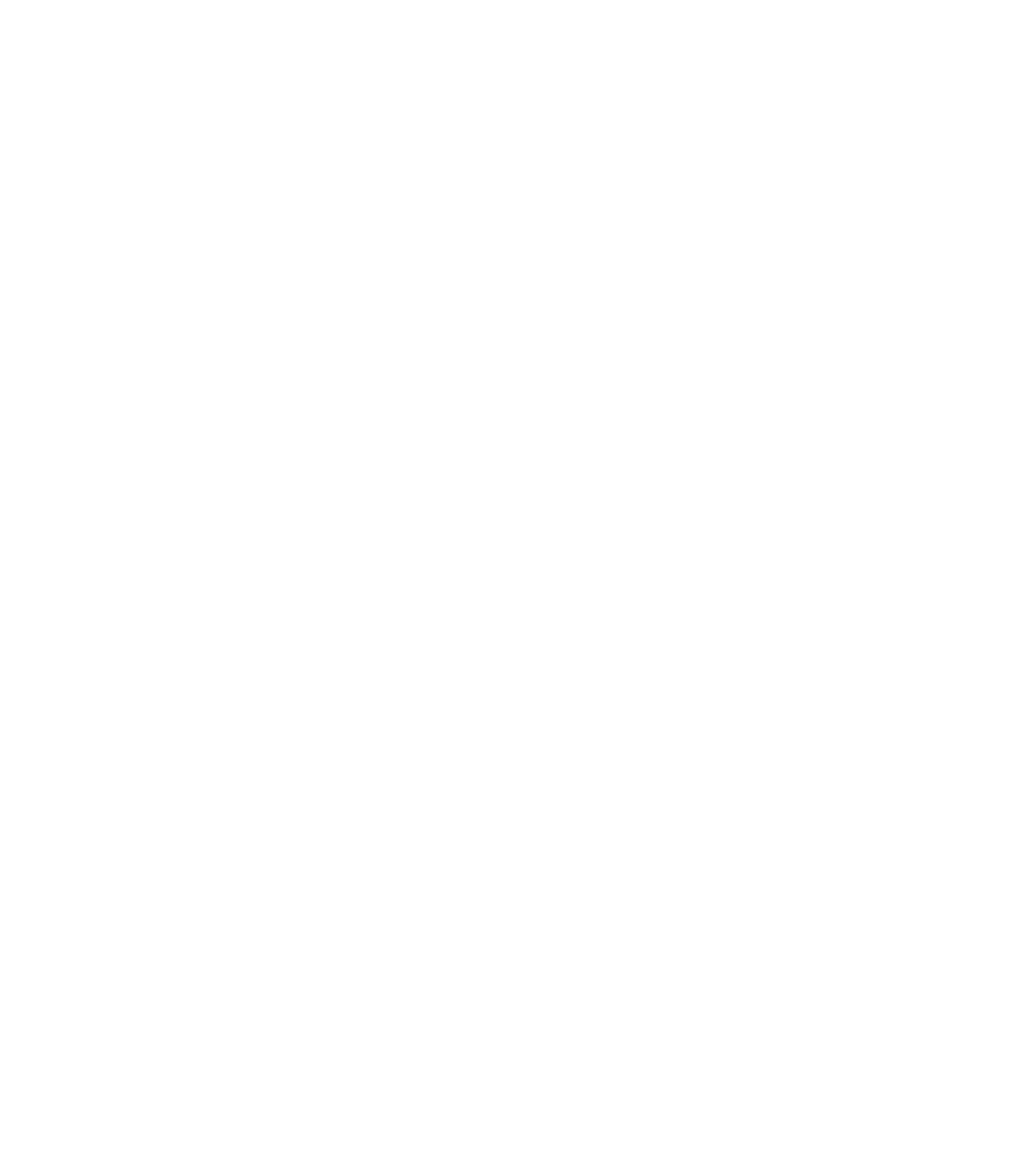
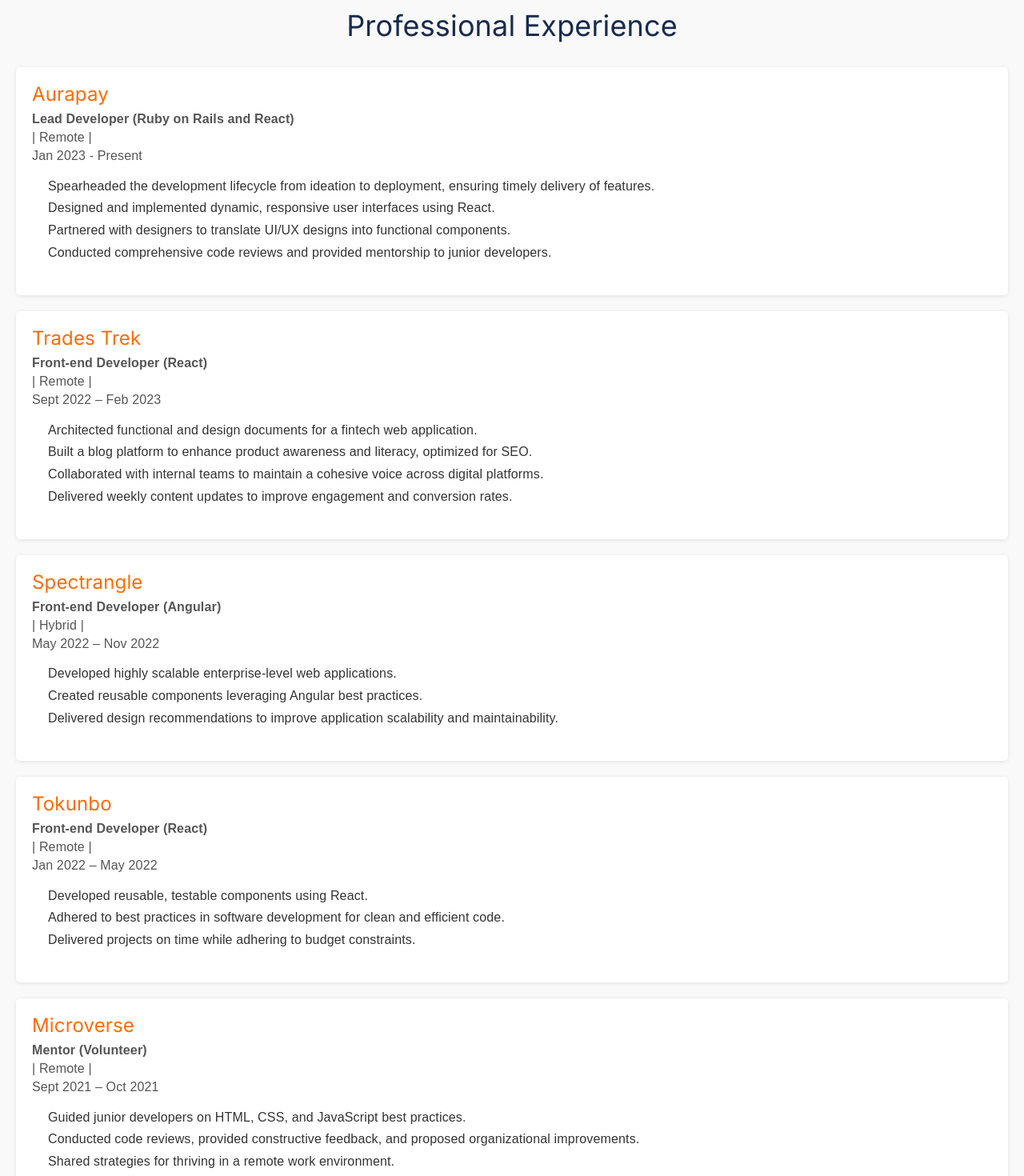
Before and after one commit to peterdgreat/My-Personal-Website, a React (Create React App) app: page / in a window 1280 px wide. Shown: the part 900-2370 px from the top of the page at 80% size. Built offline with nearby package versions, Linux system fonts and the light colour scheme.

Commit message:
Revamp 2025: portfolio

```diff
--- a/src/components/About.js
+++ b/src/components/About.js
@@ -5,36 +5,13 @@
   const resume = 'https://docs.google.com/document/d/19SpLg9utM6swG8RyV8wtlHqN1rI7P8ORgePVqErs0CA/edit?usp=sharing';
   return (
     <div className="about" id="about">
-      <header className="d-flex flex-column justify-content-start about-bg align-items-start">
-        <section className="m-container p-container">
-          <h2 data-aos="fade-right" className="name">
-            About me
-          </h2>
-          <p data-aos="fade-left" className="abt-size description">
-            {' '}
-            My biggest goal in life is to use software engineering to solve
-            real-world problems, I am a full-stack developer focused on being
-            valuable on any team I am on.
-          </p>
-          <p className="abt-size description" data-aos="fade-right">
-            I am an experienced developer that helps startups to build their
-            product from concept to launch. I presently work at a startup as a
-            front-end developer. I am a graduate of Microverse, a remote
-            software development school that uses pair programming and
-            real-world projects to teach software development. I am constantly
-            improving my skills. If you would like to get in contact about
-            potential job opportunities, please reach out!
-          </p>
+      <section className="d-flex justify-content-center">
         <div data-aos="fade-left" className="sp-btn">
           <a href={resume} target="_blank" rel="noreferrer">
             Get My Resume
           </a>
         </div>
       </section>
-      </header>
-      <div className="line-margin">
-        <hr />
-      </div>
       <section className="about-details">
         <ul className="technologies m-container p-container list-unstyled d-flex flex-column flex-md-row justify-content-between">
           <li>
--- /dev/null
+++ b/src/components/Experience.js
@@ -0,0 +1,94 @@
+import React from 'react';
+import '../styles/Experience.css'; // Import the CSS file
+
+export default function Experience() {
+  return (
+    <div className="experience">
+      <h2>Professional Experience</h2>
+      <div className="experience-item">
+        <h3>Aurapay</h3>
+        <p>
+          <strong>Lead Developer (Ruby on Rails and React)</strong>
+          <br />
+          | Remote |
+          <br />
+          Jan 2023 - Present
+        </p>
+        <ul>
+          <li>
+            Spearheaded the development lifecycle from ideation to deployment,
+            ensuring timely delivery of features.
+          </li>
+          <li>Designed and implemented dynamic, responsive user interfaces using React.</li>
+          <li>Partnered with designers to translate UI/UX designs into functional components.</li>
+          <li>Conducted comprehensive code reviews and provided mentorship to junior developers.</li>
+        </ul>
+      </div>
+
+      <div className="experience-item">
+        <h3>Trades Trek</h3>
+        <p>
+          <strong>Front-end Developer (React)</strong>
+          <br />
+          | Remote |
+          <br />
+          Sept 2022 – Feb 2023
+        </p>
+        <ul>
+          <li>Architected functional and design documents for a fintech web application.</li>
+          <li>Built a blog platform to enhance product awareness and literacy, optimized for SEO.</li>
+          <li>Collaborated with internal teams to maintain a cohesive voice across digital platforms.</li>
+          <li>Delivered weekly content updates to improve engagement and conversion rates.</li>
+        </ul>
+      </div>
+
+      <div className="experience-item">
+        <h3>Spectrangle</h3>
+        <p>
+          <strong>Front-end Developer (Angular)</strong>
+          <br />
+          | Hybrid |
+          <br />
+          May 2022 – Nov 2022
+        </p>
+        <ul>
+          <li>Developed highly scalable enterprise-level web applications.</li>
+          <li>Created reusable components leveraging Angular best practices.</li>
+          <li>Delivered design recommendations to improve application scalability and maintainability.</li>
+        </ul>
+      </div>
+
+      <div className="experience-item">
+        <h3>Tokunbo</h3>
+        <p>
+          <strong>Front-end Developer (React)</strong>
+          <br />
+          | Remote |
+          <br />
+          Jan 2022 – May 2022
+        </p>
+        <ul>
+          <li>Developed reusable, testable components using React.</li>
+          <li>Adhered to best practices in software development for clean and efficient code.</li>
+          <li>Delivered projects on time while adhering to budget constraints.</li>
+        </ul>
+      </div>
+
+      <div className="experience-item">
+        <h3>Microverse</h3>
+        <p>
+          <strong>Mentor (Volunteer)</strong>
+          <br />
+          | Remote |
+          <br />
+          Sept 2021 – Oct 2021
+        </p>
+        <ul>
+          <li>Guided junior developers on HTML, CSS, and JavaScript best practices.</li>
+          <li>Conducted code reviews, provided constructive feedback, and proposed organizational improvements.</li>
+          <li>Shared strategies for thriving in a remote work environment.</li>
+        </ul>
+      </div>
+    </div>
+  );
+}
--- a/src/components/Hero.js
+++ b/src/components/Hero.js
@@ -86,17 +86,6 @@
         }}
       />
       <div className=" w-100 h-100 d-flex align-items-start justify-content-end home ">
-        <section className="d-flex flex-md-column s-container">
-          <section className=" d-flex justify-content-center w-100 align-items-center">
-            <div className="headshot-container">
-              <img
-                className="headshot img-fluid"
-                src="https://res.cloudinary.com/djbriv46g/image/upload/v1651149619/passport_l1jeej.jpg"
-                alt="headshot"
-              />
-            </div>
-          </section>
-        </section>
         <section className="d-flex flex-column w-100 ">
           <div className="section m-container">
             <h2 className="name  ">
@@ -107,10 +96,9 @@
             <h3 className="title  ">I’am a Software Developer</h3>
             <div className="description  d-flex">
               <p>
-                I am a full stack developer with a passion for building
-                beautiful, intuitive, and responsive user interfaces. I am an
-                experienced developer that helps startups to build their product
-                from concept to launch.
+                Results-driven Full-Stack Web Developer with expertise in Ruby,
+                JavaScript, and Docker. Passionate about building scalable applications and delivering clean,
+                maintainable code.
               </p>
             </div>
           </div>
--- a/src/pages/LandingPage.js
+++ b/src/pages/LandingPage.js
@@ -1,14 +1,14 @@
 import React from 'react';
 import Hero from '../components/Hero';
-import Project from '../components/Project';
 import About from '../components/About';
 import Contact from '../components/Contact';
+import Experience from '../components/Experience';
 
 export default function LandingPage() {
   return (
     <>
       <Hero />
-      <Project />
+      <Experience />
       <About />
       <Contact />
     </>
--- a/src/styles/About.css
+++ b/src/styles/About.css
@@ -11,10 +11,9 @@
 }
 
 .about-bg {
-  background-image: url("../assets/about-m.png");
+
   background-repeat: no-repeat;
   background-position: bottom right;
-  padding-bottom: 150px;
 }
 
 .technologies {
@@ -82,10 +81,7 @@
 }
 
 @media screen and (min-width: 992px) {
-  .about-bg {
-    background-image: url("../assets/about-d.svg");
-    padding-bottom: 160px;
-  }
+
 
   .abt-size {
     padding-right: 100px;
--- /dev/null
+++ b/src/styles/Experience.css
@@ -0,0 +1,49 @@
+.experience {
+  background-color: #f9f9f9; /* Light background for contrast */
+  padding: 40px 20px; /* Padding around the content */
+  margin: 20px 0; /* Margin to separate from other sections */
+  border-radius: 8px; /* Rounded corners */
+  box-shadow: 0 2px 10px rgba(0, 0, 0, 0.1); /* Subtle shadow for depth */
+}
+
+.experience h2 {
+  font-family: 'Inter', sans-serif; /* Consistent font */
+  font-size: 36px; /* Larger font size for the heading */
+  color: #172b4d; /* Dark color for the heading */
+  text-align: center; /* Center the heading */
+  margin-bottom: 30px; /* Space below the heading */
+}
+
+.experience-item {
+  margin-bottom: 20px; /* Space between experience items */
+  padding: 20px; /* Padding inside each item */
+  background-color: #fff; /* White background for each item */
+  border-radius: 5px; /* Rounded corners for items */
+  box-shadow: 0 1px 5px rgba(0, 0, 0, 0.1); /* Subtle shadow for items */
+}
+
+.experience-item h3 {
+  font-family: 'Inter', sans-serif; /* Consistent font */
+  font-size: 24px; /* Font size for job title */
+  color: #ff6b00; /* Highlight color for job title */
+  margin: 0; /* Remove default margin */
+}
+
+.experience-item p {
+  font-family: 'Poppins', sans-serif; /* Consistent font */
+  font-size: 16px; /* Font size for job details */
+  color: #555; /* Dark gray for text */
+  margin: 5px 0 15px; /* Margin for spacing */
+}
+
+.experience-item ul {
+  list-style-type: disc; /* Bullet points for list */
+  padding-left: 20px; /* Indent the list */
+}
+
+.experience-item li {
+  font-family: 'Poppins', sans-serif; /* Consistent font */
+  font-size: 16px; /* Font size for list items */
+  color: #333; /* Darker color for list items */
+  margin-bottom: 5px; /* Space between list items */
+}
```
Also changed, not shown: .eslintrc.json. Lines whose indentation alone changed are shown as unchanged.
